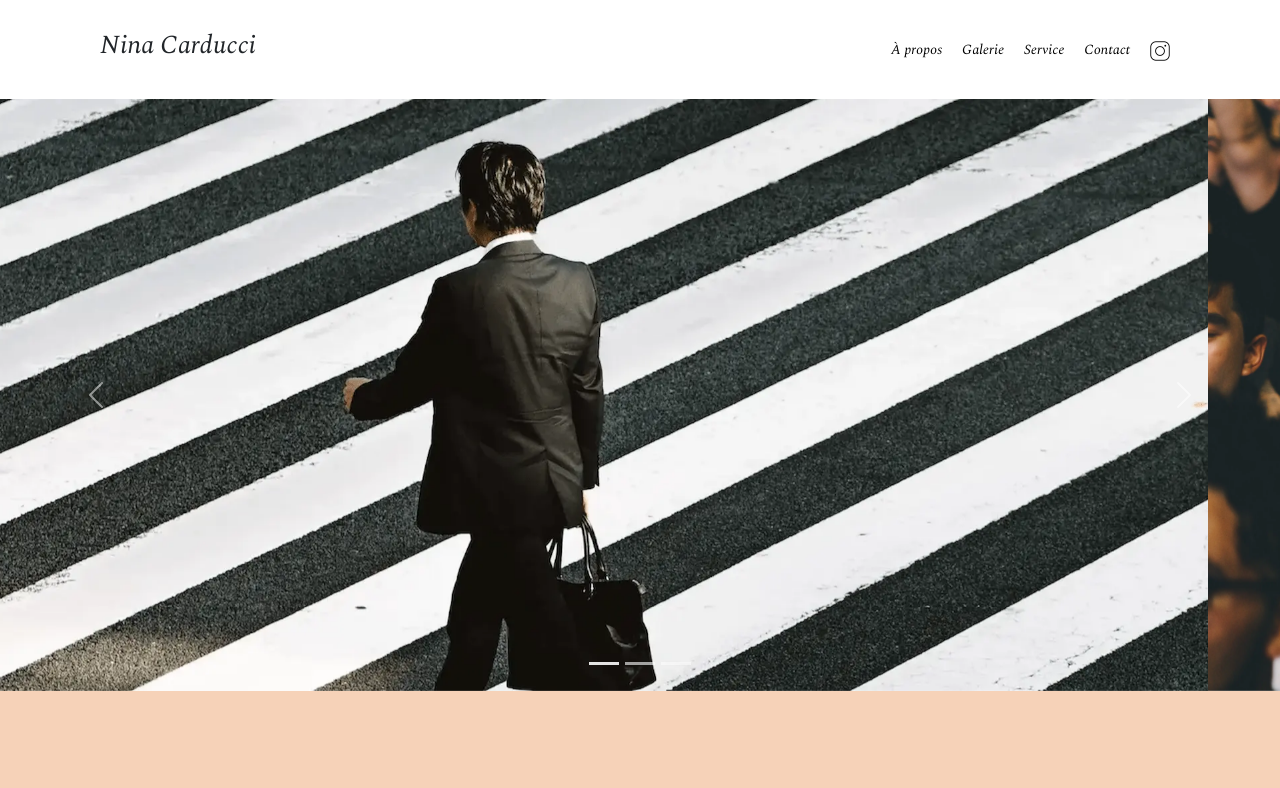
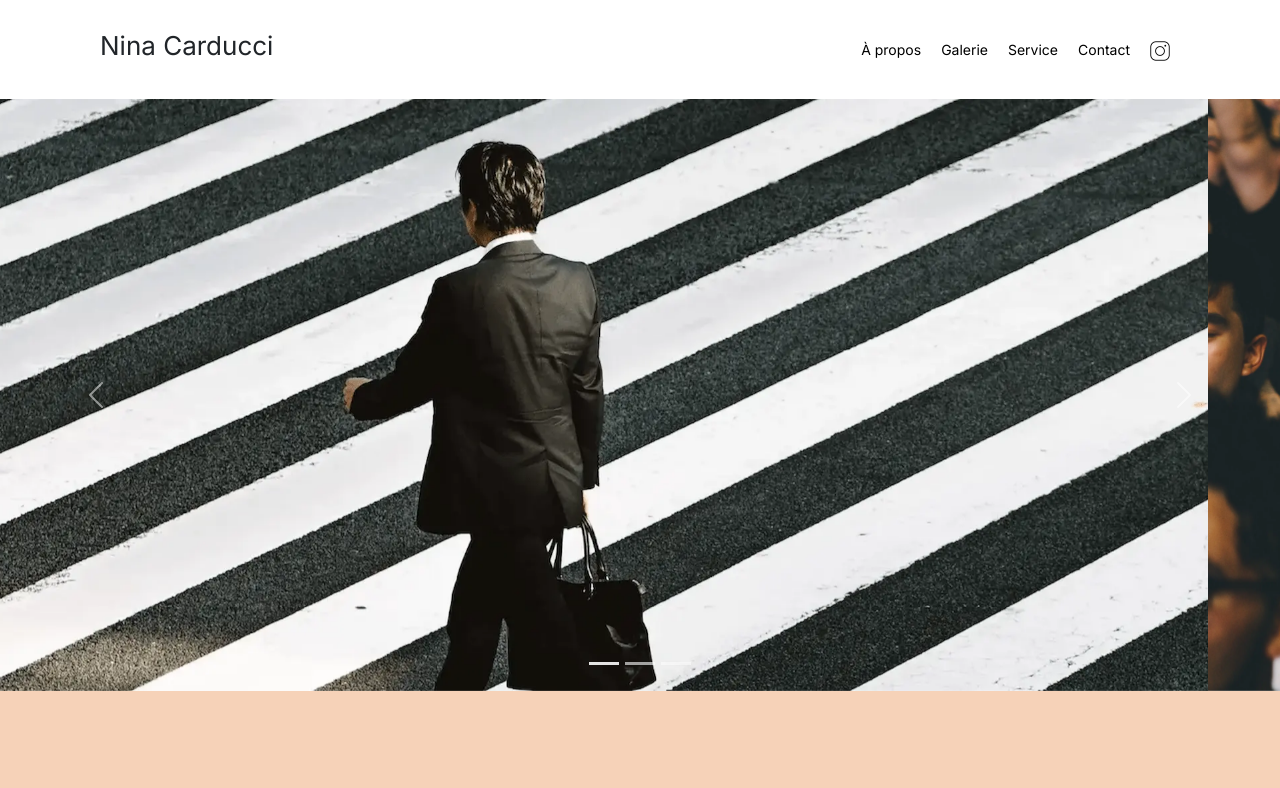
Before and after one commit to Mowgli75/projet-9, a plain HTML site: page index.html in a window 1280 px wide. Shown: the top 788 px of the page. Drawn offline with nearby package versions, Linux system fonts and the light colour scheme.

Commit message:
modification police ecriture et taille

```diff
--- a/assets/css/style.css
+++ b/assets/css/style.css
@@ -6,8 +6,7 @@ body {
 }
 * {
 	font-family: 'Inter', sans-serif;
-	font-family: 'Spectral', serif;
-	font-style: normal;
+		font-style: normal;
 }
 .top-header {
 	background-color: white;
```
